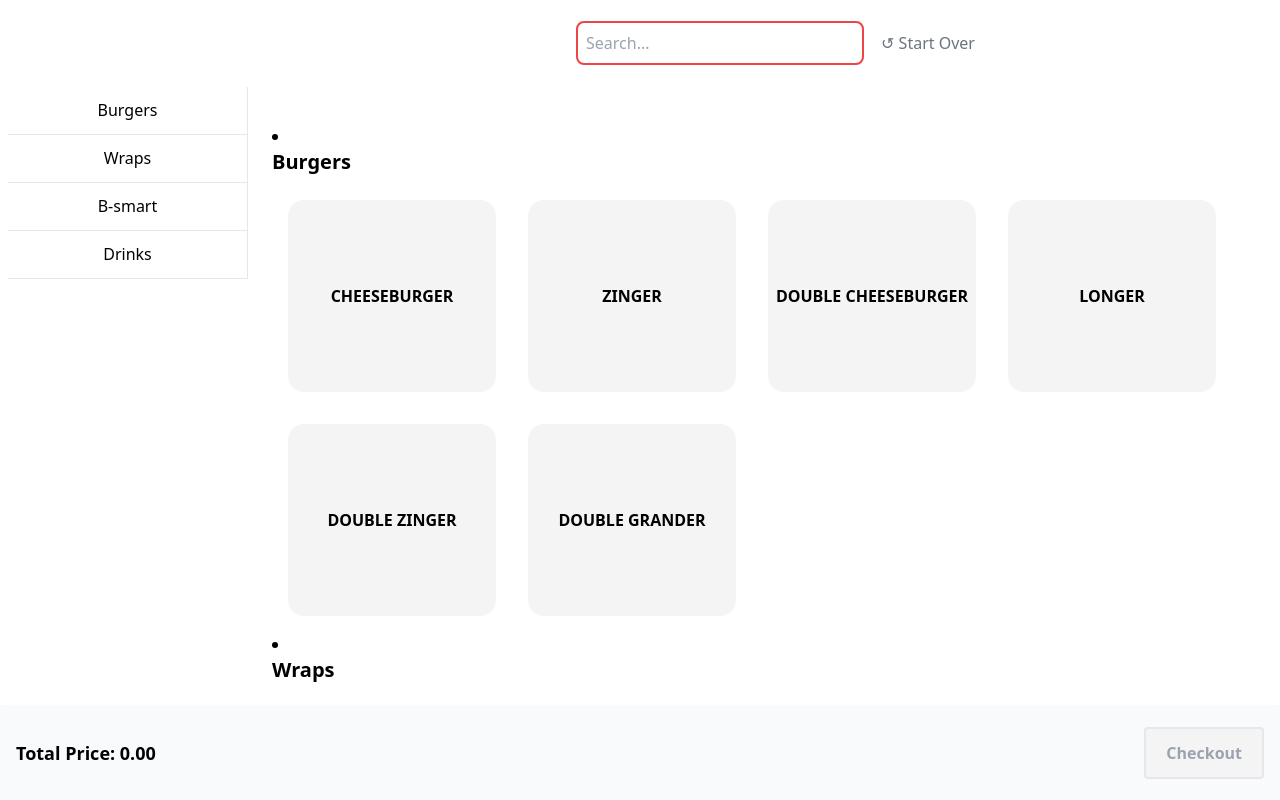
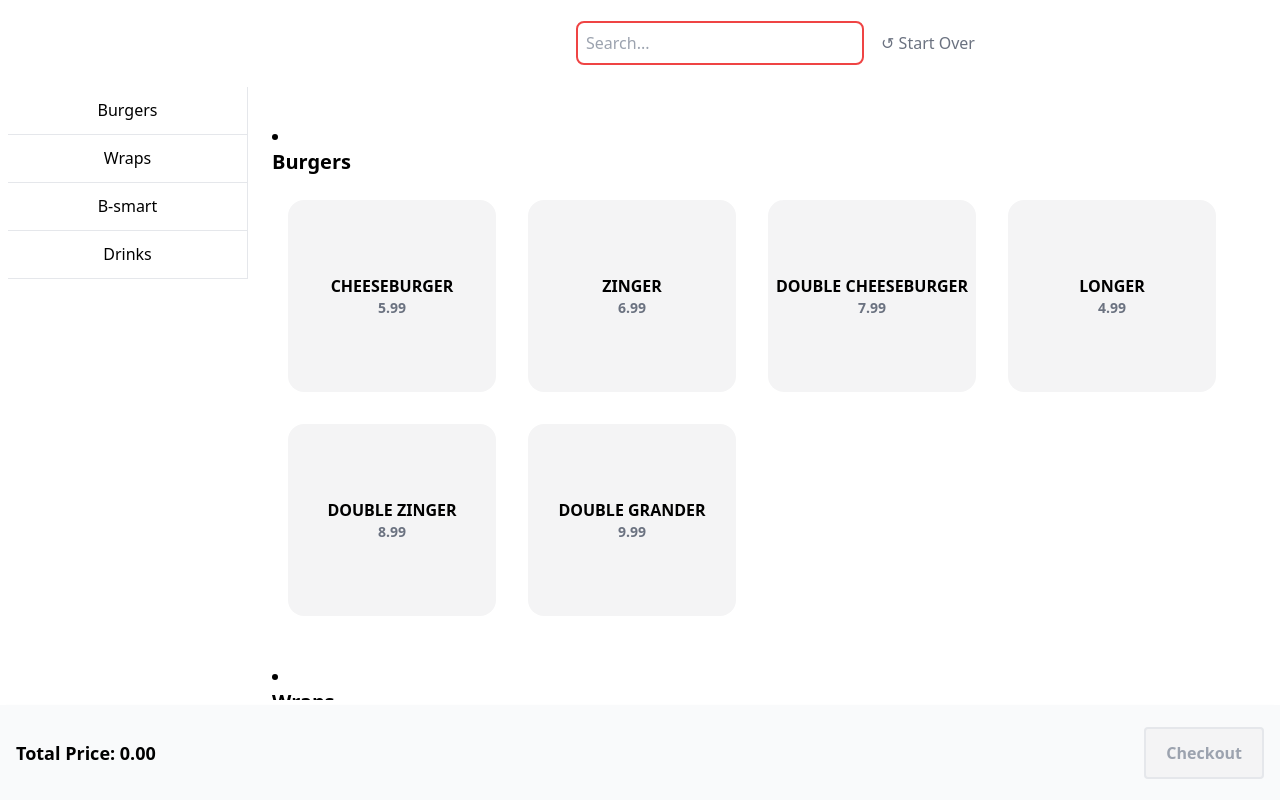
Before and after one commit to kuczkoowska/FastFoodApp, a Next.js app in the folder kioskkfc/: page /menu in a window 1280 px wide. Built offline with nearby package versions, Linux system fonts and the light colour scheme.

Commit message:
added functionality to SearchBar component

```diff
--- a/kioskkfc/app/components/FoodCategories.jsx
+++ b/kioskkfc/app/components/FoodCategories.jsx
@@ -6,10 +6,12 @@ const FoodCategories = (props) => {
 
   useEffect(() => {
     if (props.food) {
-      const categories = props.food.map((item) => item.category);
+      const categories = Array.from(
+        new Set(props.food.map((item) => item.category))
+      );
       setFilteredCategories(categories);
     }
-  }, []);
+  }, [props.food]);
 
   return (
     <div className="border-r border-gray-200 w-full">
--- a/kioskkfc/app/components/FoodList.jsx
+++ b/kioskkfc/app/components/FoodList.jsx
@@ -10,7 +10,7 @@ const generalList = "flex flex-row flex-wrap w-full";
 const FoodList = (props) => {
   const [isModalOpen, setIsModalOpen] = useState(false);
   const [selectedItem, setSelectedItem] = useState(null);
-  const categoryRefs = useRef([]);
+  const categoryRefs = useRef({});
 
   const openModal = () => setIsModalOpen(true);
   const closeModal = () => setIsModalOpen(false);
@@ -20,36 +20,45 @@ const FoodList = (props) => {
     openModal();
   };
 
+  const groupedFood = React.useMemo(() => {
+    const categories = {};
+    props.food.forEach((item) => {
+      if (!categories[item.category]) {
+        categories[item.category] = [];
+      }
+      categories[item.category].push(item);
+    });
+    return categories;
+  }, [props.food]);
+
   React.useEffect(() => {
     if (props.selectedCategory) {
-      const index = props.food.findIndex(
-        (category) => category.category === props.selectedCategory
-      );
-      if (categoryRefs.current[index]) {
-        categoryRefs.current[index].scrollIntoView({ behavior: "smooth" });
+      if (categoryRefs.current[props.selectedCategory]) {
+        categoryRefs.current[props.selectedCategory].scrollIntoView({
+          behavior: "smooth",
+        });
       }
     }
 
     return () => {
+      if (props.setCategoryClicked) {
         props.setCategoryClicked(false);
+      }
     };
-  }, [props.categoryClicked]);
+  }, [props.categoryClicked, props.selectedCategory]);
 
   return (
     <>
-      {props.food && (
-        <>
-          {props.food.map((category, index) => (
-            <li key={index} ref={(el) => (categoryRefs.current[index] = el)}>
-              <h2
-                className={`text-xl font-bold mb-2 ${
-                  props.selectedCategory === category.category
-                }`}
+      {props.main && groupedFood ? (
+        Object.entries(groupedFood).map(([category, items], index) => (
+          <li
+            key={index}
+            ref={(el) => (categoryRefs.current[category] = el)}
+            className="mb-8"
           >
-                {category.category}
-              </h2>
+            <h2 className="text-xl font-bold mb-2">{category}</h2>
             <ul className={generalList}>
-                {category.items.map((item, itemIndex) => (
+              {items.map((item, itemIndex) => (
                 <li
                   key={itemIndex}
                   className={listOfFood}
@@ -57,17 +66,32 @@ const FoodList = (props) => {
                 >
                   <div className="flex flex-col items-center text-center">
                     <p>{item.name}</p>
+                    <p className="text-sm text-gray-500">
+                      {item.price.toFixed(2)}
+                    </p>
                   </div>
                 </li>
               ))}
             </ul>
           </li>
+        ))
+      ) : (
+        <ul className="flex flex-row flex-wrap">
+          {props.food.map((item, index) => (
+            <li
+              key={index}
+              className={listOfFood}
+              onClick={() => handleItemClick(item)}
+            >
+              <div className="flex flex-col items-center text-center">
+                <p>{item.name}</p>
+                <p className="text-sm text-gray-500">{item.price.toFixed(2)}</p>
+              </div>
+            </li>
           ))}
-          {isModalOpen && (
-            <ItemModal item={selectedItem} onClose={closeModal} />
+        </ul>
       )}
-        </>
-      )}
+      {isModalOpen && <ItemModal item={selectedItem} onClose={closeModal} />}
     </>
   );
 };
--- a/kioskkfc/app/data/food.js
+++ b/kioskkfc/app/data/food.js
@@ -1,9 +1,7 @@
 export const food = [
   {
+    name: "Cheeseburger",
     category: "Burgers",
-    items: [
-      {
-        name: "Cheeseburger",
     type: "burger",
     ingredients: ["Cheese", "Pickles", "Onions", "Ketchup", "Mustard"],
     description:
@@ -12,6 +10,7 @@ export const food = [
   },
   {
     name: "Zinger",
+    category: "Burgers",
     type: "burger",
     ingredients: ["Lettuce", "Mayonnaise", "Tomato", "Cheese"],
     description:
@@ -20,20 +19,16 @@ export const food = [
   },
   {
     name: "Double Cheeseburger",
+    category: "Burgers",
     type: "burger",
-        ingredients: [
-          "Double Cheese",
-          "Pickles",
-          "Onions",
-          "Ketchup",
-          "Mustard",
-        ],
+    ingredients: ["Double Cheese", "Pickles", "Onions", "Ketchup", "Mustard"],
     description:
       "A double cheeseburger with double cheese, pickles, onions, ketchup, and mustard.",
     price: 7.99,
   },
   {
     name: "Longer",
+    category: "Burgers",
     type: "burger",
     ingredients: ["Lettuce", "Mayonnaise"],
     description: "A longer chicken sandwich with lettuce and mayonnaise.",
@@ -41,6 +36,7 @@ export const food = [
   },
   {
     name: "Double Zinger",
+    category: "Burgers",
     type: "burger",
     ingredients: ["Lettuce", "Mayonnaise", "Tomato", "Cheese"],
     description:
@@ -49,19 +45,16 @@ export const food = [
   },
   {
     name: "Double Grander",
+    category: "Burgers",
     type: "burger",
     ingredients: ["Lettuce", "Mayonnaise", "Tomato", "Cheese"],
     description:
       "A double grander chicken burger with lettuce, mayonnaise, tomato, and cheese.",
     price: 9.99,
   },
-    ],
-  },
-  {
-    category: "Wraps",
-    items: [
   {
     name: "iTwist",
+    category: "Wraps",
     type: "wrap",
     ingredients: ["Lettuce", "Mayonnaise"],
     description: "A chicken wrap with lettuce and mayonnaise.",
@@ -69,6 +62,7 @@ export const food = [
   },
   {
     name: "Twister",
+    category: "Wraps",
     type: "wrap",
     ingredients: ["Lettuce", "Tomato", "Mayonnaise"],
     description: "A chicken wrap with lettuce, tomato, and mayonnaise.",
@@ -76,6 +70,7 @@ export const food = [
   },
   {
     name: "Wrapper",
+    category: "Wraps",
     type: "wrap",
     ingredients: ["Lettuce", "Cheese", "Mayonnaise"],
     description: "A chicken wrap with lettuce, cheese, and mayonnaise.",
@@ -83,6 +78,7 @@ export const food = [
   },
   {
     name: "Quritto",
+    category: "Wraps",
     type: "wrap",
     ingredients: ["Cheese", "Beans", "Salsa"],
     description: "A wrap with cheese, beans, and salsa.",
@@ -90,6 +86,7 @@ export const food = [
   },
   {
     name: "Qurito Grande",
+    category: "Wraps",
     type: "wrap",
     ingredients: ["Cheese", "Beans", "Salsa", "Lettuce"],
     description: "A large wrap with cheese, beans, salsa, and lettuce.",
@@ -97,19 +94,16 @@ export const food = [
   },
   {
     name: "Sicilian iTwist",
+    category: "Wraps",
     type: "wrap",
     ingredients: ["Lettuce", "Mayonnaise", "Tomato", "Cheese"],
     description:
       "A Sicilian style chicken wrap with lettuce, mayonnaise, tomato, and cheese.",
     price: 6.49,
   },
-    ],
-  },
-  {
-    category: "B-smart",
-    items: [
   {
     name: "B-smart with strips",
+    category: "B-smart",
     type: "chicken",
     ingredients: [],
     description: "Chicken strips and chips.",
@@ -117,6 +111,7 @@ export const food = [
   },
   {
     name: "B-smart with chicken leg",
+    category: "B-smart",
     type: "chicken",
     ingredients: [],
     description: "Chicken leg and chips.",
@@ -124,6 +119,7 @@ export const food = [
   },
   {
     name: "B-smart with longer",
+    category: "B-smart",
     type: "burger",
     ingredients: ["Lettuce", "Mayonnaise"],
     description: "A longer chicken sandwich and chips.",
@@ -131,6 +127,7 @@ export const food = [
   },
   {
     name: "B-smart with cheeseburger",
+    category: "B-smart",
     type: "burger",
     ingredients: ["Cheese", "Pickles", "Onions", "Ketchup", "Mustard"],
     description: "A classic cheeseburger and chips.",
@@ -138,19 +135,16 @@ export const food = [
   },
   {
     name: "B-smart with iTwist",
+    category: "B-smart",
     type: "wrap",
     ingredients: ["Lettuce", "Mayonnaise"],
     description:
       "A chicken wrap with lettuce and mayonnaise and chips on a side.",
     price: 5.49,
   },
-    ],
-  },
-  {
-    category: "Drinks",
-    items: [
   {
     name: "Pepsi",
+    category: "Drinks",
     type: "drink",
     ingredients: [],
     description: "A carbonated soft drink.",
@@ -158,6 +152,7 @@ export const food = [
   },
   {
     name: "Mirinda",
+    category: "Drinks",
     type: "drink",
     ingredients: [],
     description: "A brand of soft drink with a variety of fruit flavors.",
@@ -165,6 +160,7 @@ export const food = [
   },
   {
     name: "7up",
+    category: "Drinks",
     type: "drink",
     ingredients: [],
     description: "A lemon-lime flavored non-caffeinated soft drink.",
@@ -172,6 +168,7 @@ export const food = [
   },
   {
     name: "Strawberry Shake",
+    category: "Drinks",
     type: "shake",
     ingredients: ["Strawberry", "Milk", "Sugar"],
     description: "A sweet, cold beverage made with strawberries.",
@@ -179,6 +176,7 @@ export const food = [
   },
   {
     name: "Chocolate Shake",
+    category: "Drinks",
     type: "shake",
     ingredients: ["Chocolate", "Milk", "Sugar"],
     description: "A sweet, cold beverage made with chocolate.",
@@ -186,6 +184,7 @@ export const food = [
   },
   {
     name: "Peanut Butter Shake",
+    category: "Drinks",
     type: "shake",
     ingredients: ["Peanut Butter", "Milk", "Sugar"],
     description: "A sweet, cold beverage made with peanut butter.",
@@ -193,6 +192,7 @@ export const food = [
   },
   {
     name: "Coffee Latte",
+    category: "Drinks",
     type: "drink",
     ingredients: [],
     description: "A coffee drink made with espresso and steamed milk.",
@@ -200,14 +200,15 @@ export const food = [
   },
   {
     name: "Americano",
+    category: "Drinks",
     type: "drink",
     ingredients: [],
-        description:
-          "A style of coffee prepared by adding hot water to espresso.",
+    description: "A style of coffee prepared by adding hot water to espresso.",
     price: 2.49,
   },
   {
     name: "Espresso",
+    category: "Drinks",
     type: "drink",
     ingredients: [],
     description: "A full-flavored, concentrated form of coffee.",
@@ -215,6 +216,7 @@ export const food = [
   },
   {
     name: "Water",
+    category: "Drinks",
     type: "drink",
     ingredients: [],
     description: "A clear, colorless, odorless, and tasteless liquid.",
@@ -222,14 +224,15 @@ export const food = [
   },
   {
     name: "Apple Juice",
+    category: "Drinks",
     type: "drink",
     ingredients: ["Apple"],
-        description:
-          "A fruit juice made by the maceration and pressing of apples.",
+    description: "A fruit juice made by the maceration and pressing of apples.",
     price: 2.49,
   },
   {
     name: "Orange Juice",
+    category: "Drinks",
     type: "drink",
     ingredients: ["Orange"],
     description: "A liquid extract of the orange tree fruit.",
@@ -237,12 +240,10 @@ export const food = [
   },
   {
     name: "Tea",
+    category: "Drinks",
     type: "drink",
     ingredients: ["Tea Leaves", "Water"],
-        description:
-          "A hot or cold beverage made by steeping cured tea leaves.",
+    description: "A hot or cold beverage made by steeping cured tea leaves.",
     price: 1.99,
   },
-    ],
-  },
 ];
--- a/kioskkfc/app/menu/page.js
+++ b/kioskkfc/app/menu/page.js
@@ -73,7 +73,7 @@ const MenuPage = () => {
                   food={food}
                 />
               </div>
-              <SearchBar />
+              <SearchBar food={food} />
               <button
                 className="text-gray-500 ml-8"
                 onClick={() => {
@@ -88,6 +88,7 @@ const MenuPage = () => {
             <FoodList
               selectedCategory={selectedCategory}
               food={food}
+              main={true}
               categoryClicked={categoryClicked}
               setCategoryClicked={setCategoryClicked}
             />
@@ -108,7 +109,7 @@ const MenuPage = () => {
               </div>
               <div className="flex items-center justify-center">
                 <div className="p-4 flex justify-between items-center">
-                  <SearchBar />
+                  <SearchBar food={food} />
                   <div>
                     <button
                       className="text-gray-500 min-w-28 pl-4"
@@ -134,6 +135,7 @@ const MenuPage = () => {
                   <FoodList
                     selectedCategory={selectedCategory}
                     food={food}
+                    main={true}
                     categoryClicked={categoryClicked}
                     setCategoryClicked={setCategoryClicked}
                   />
```
Also changed, not shown: kioskkfc/app/components/SearchBar.jsx (+59 -7 lines). Lines whose indentation alone changed are shown as unchanged.
